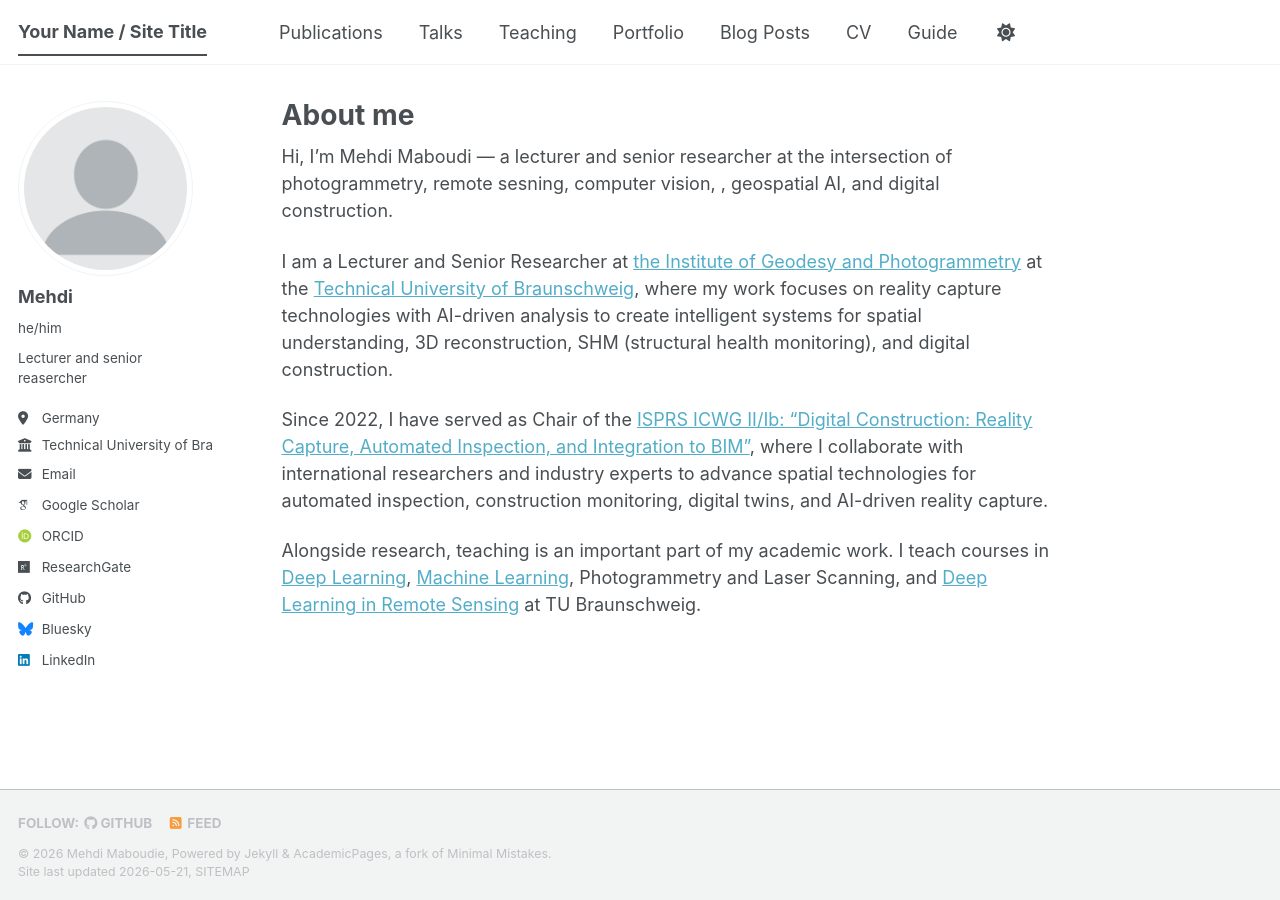
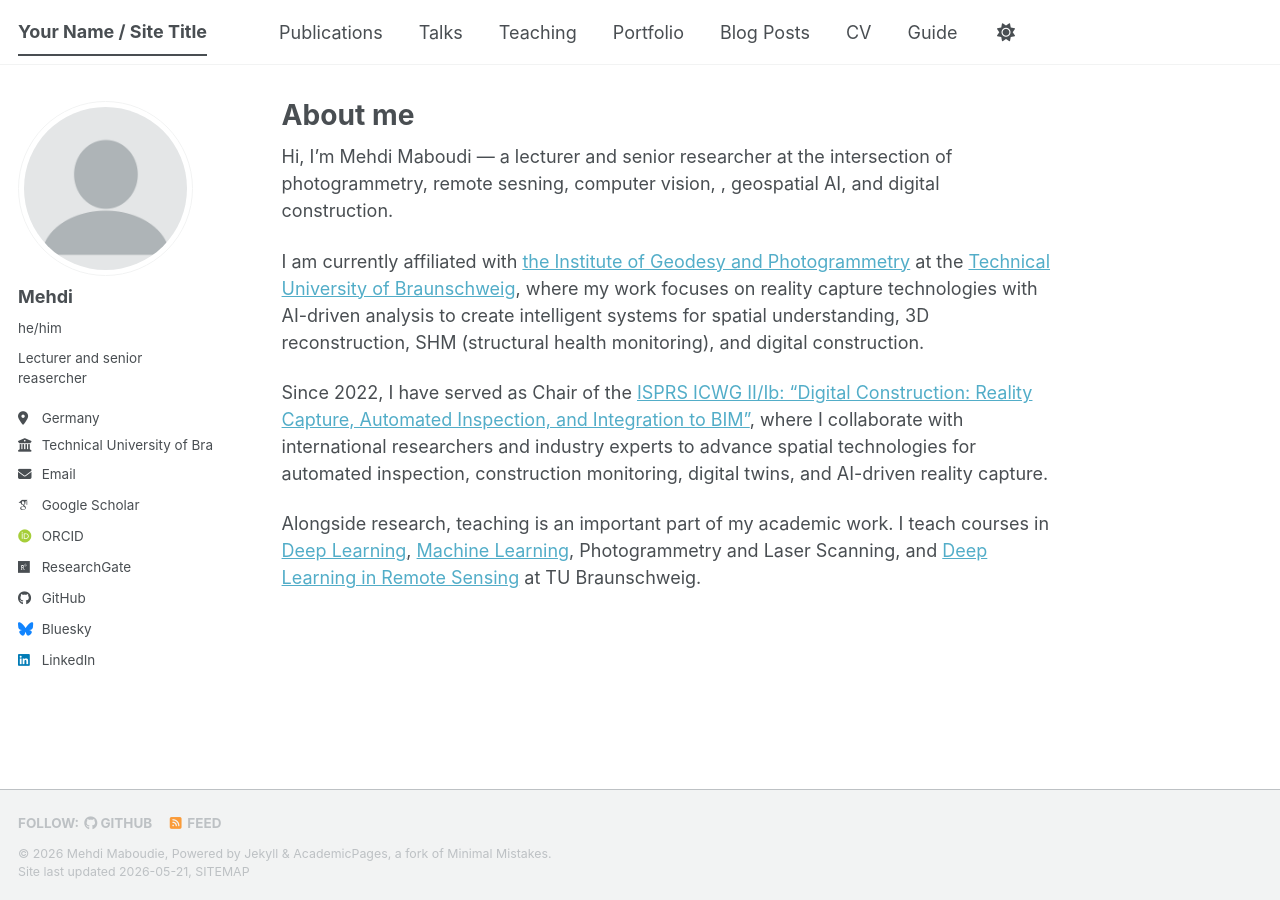
Before and after one commit to MehdiMaboudi/mehdimaboudi.github.io, a Jekyll site: the page built from _pages/about.md, in a window 1280 px wide. Built offline with Jekyll 4.4.1, drawn with Linux system fonts in a browser that asks for light colours; some web fonts are replaced; a script bundle is joined from its source files by our own code; library files that are not in the unit come from our copies.

Commit message:
polished about me page

```diff
--- a/_pages/about.md
+++ b/_pages/about.md
@@ -8,7 +8,7 @@ redirect_from:
 ---
 Hi, I’m Mehdi Maboudi — a lecturer and senior researcher at the intersection of photogrammetry, remote sesning, computer vision, , geospatial AI, and digital construction.
 
-I am a Lecturer and Senior Researcher at [the Institute of Geodesy and Photogrammetry](https://www.tu-braunschweig.de/en/igp) at the [Technical University of Braunschweig](https://www.tu-braunschweig.de/en), where my work focuses on reality capture technologies with AI-driven analysis to create intelligent systems for spatial understanding, 3D reconstruction, SHM (structural health monitoring), and digital construction.
+I am currently affiliated with [the Institute of Geodesy and Photogrammetry](https://www.tu-braunschweig.de/en/igp) at the [Technical University of Braunschweig](https://www.tu-braunschweig.de/en), where my work focuses on reality capture technologies with AI-driven analysis to create intelligent systems for spatial understanding, 3D reconstruction, SHM (structural health monitoring), and digital construction.
 
 Since 2022, I have served as Chair of the [ISPRS ICWG II/Ib: “Digital Construction: Reality Capture, Automated Inspection, and Integration to BIM”](https://www2.isprs.org/commissions/comm2/icwg-2-1b/), where I collaborate with international researchers and industry experts to advance spatial technologies for automated inspection, construction monitoring, digital twins, and AI-driven reality capture.
 
```
